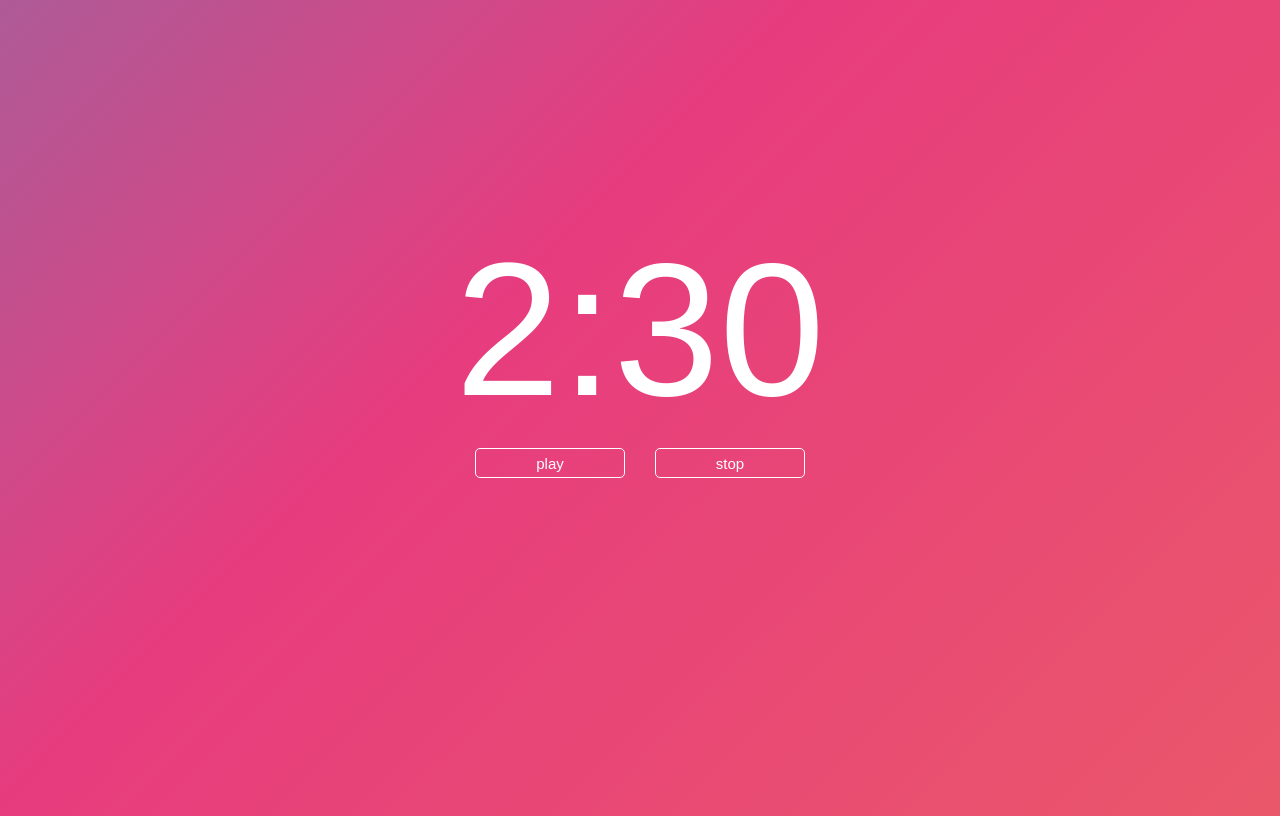
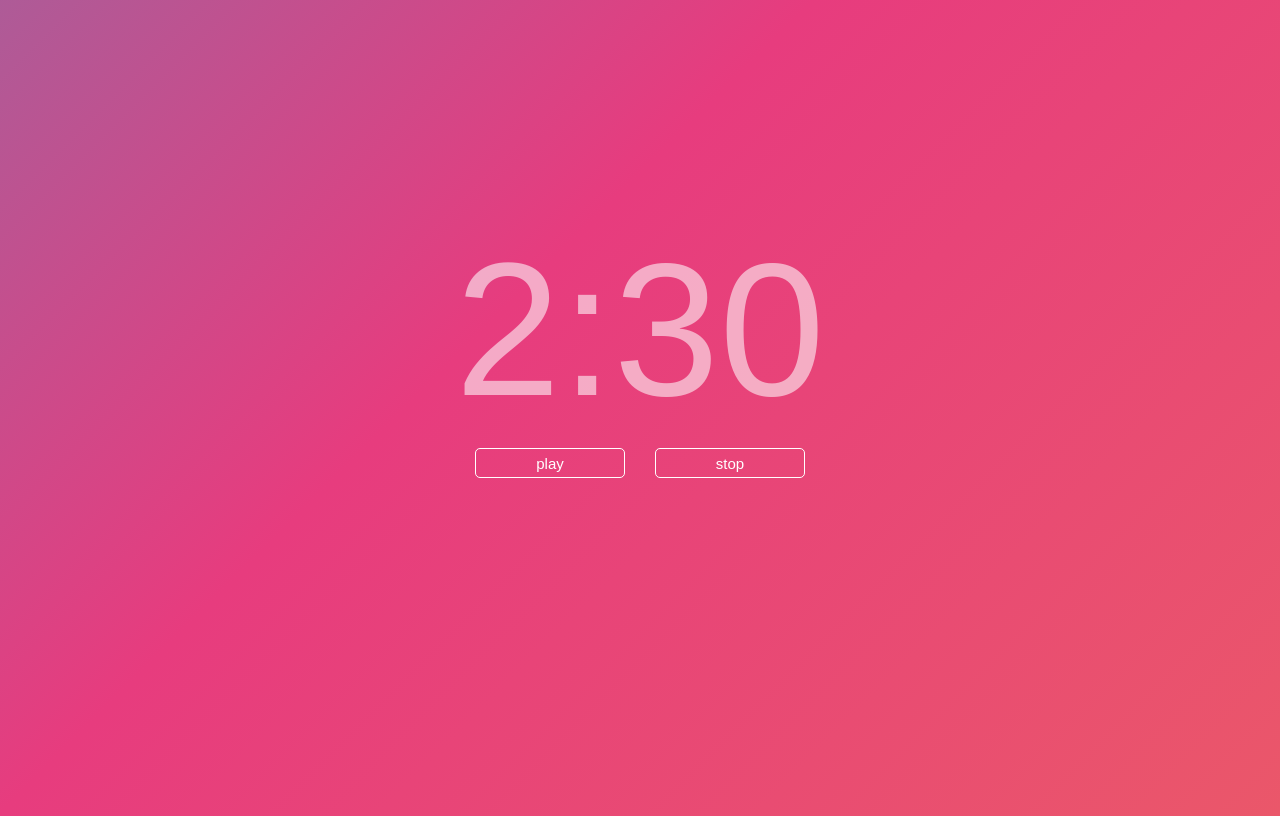
Before and after one commit to Tropicalboy21/Javascript, a plain HTML site: page soundPlayer/index.html in a window 1280 px wide. Drawn offline with Linux system fonts and the light colour scheme.

Commit message:
practice

```diff
--- a/soundPlayer/styles.css
+++ b/soundPlayer/styles.css
@@ -33,7 +33,7 @@ body {
     text-align: center;
     font-family: Arial, Helvetica, sans-serif;
     height: auto;
-    color: white;
+    color: rgba(255, 255, 255, 0.564);
     font-size: 190px;
     padding: 10px;
 }
```
